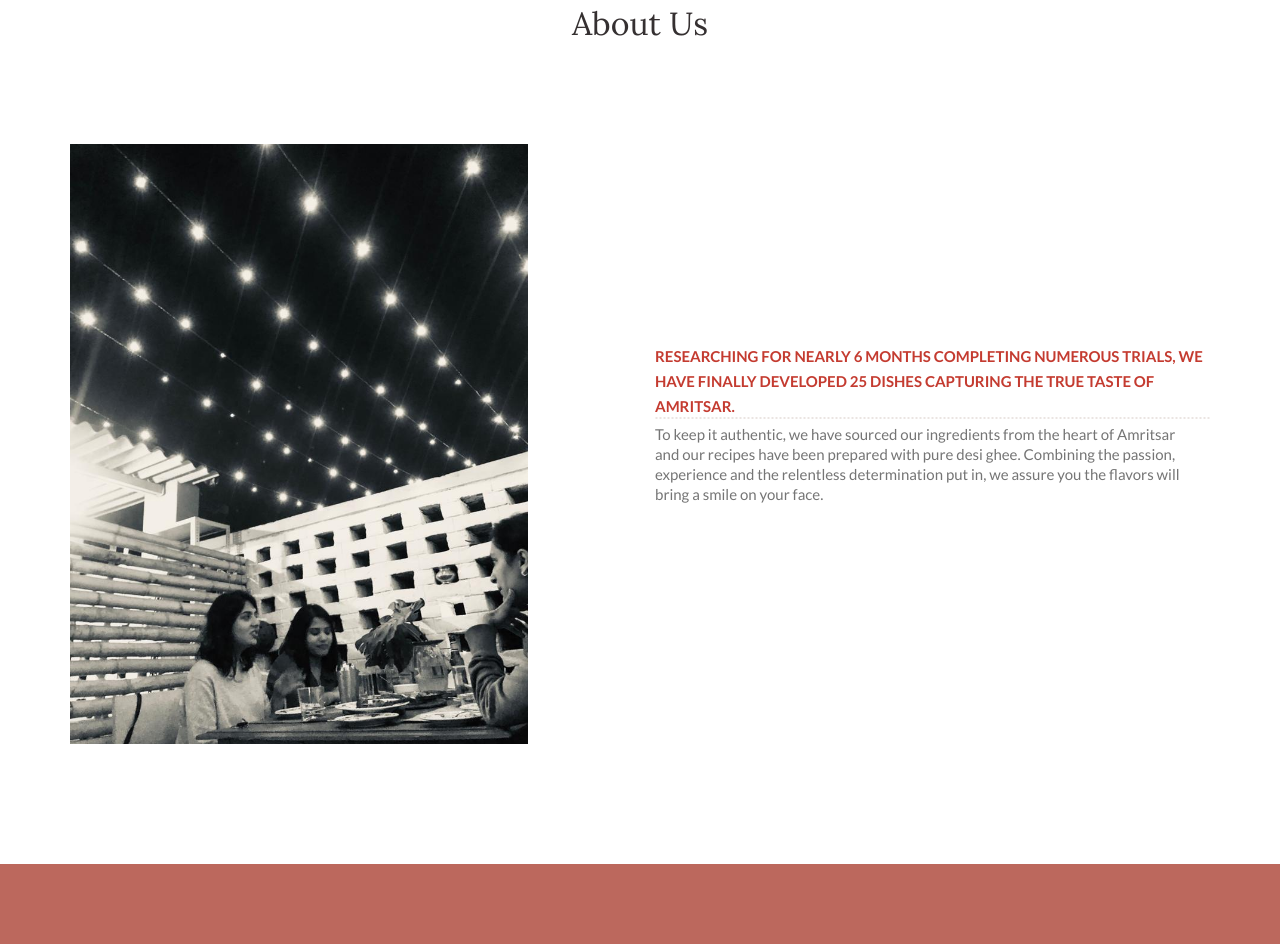
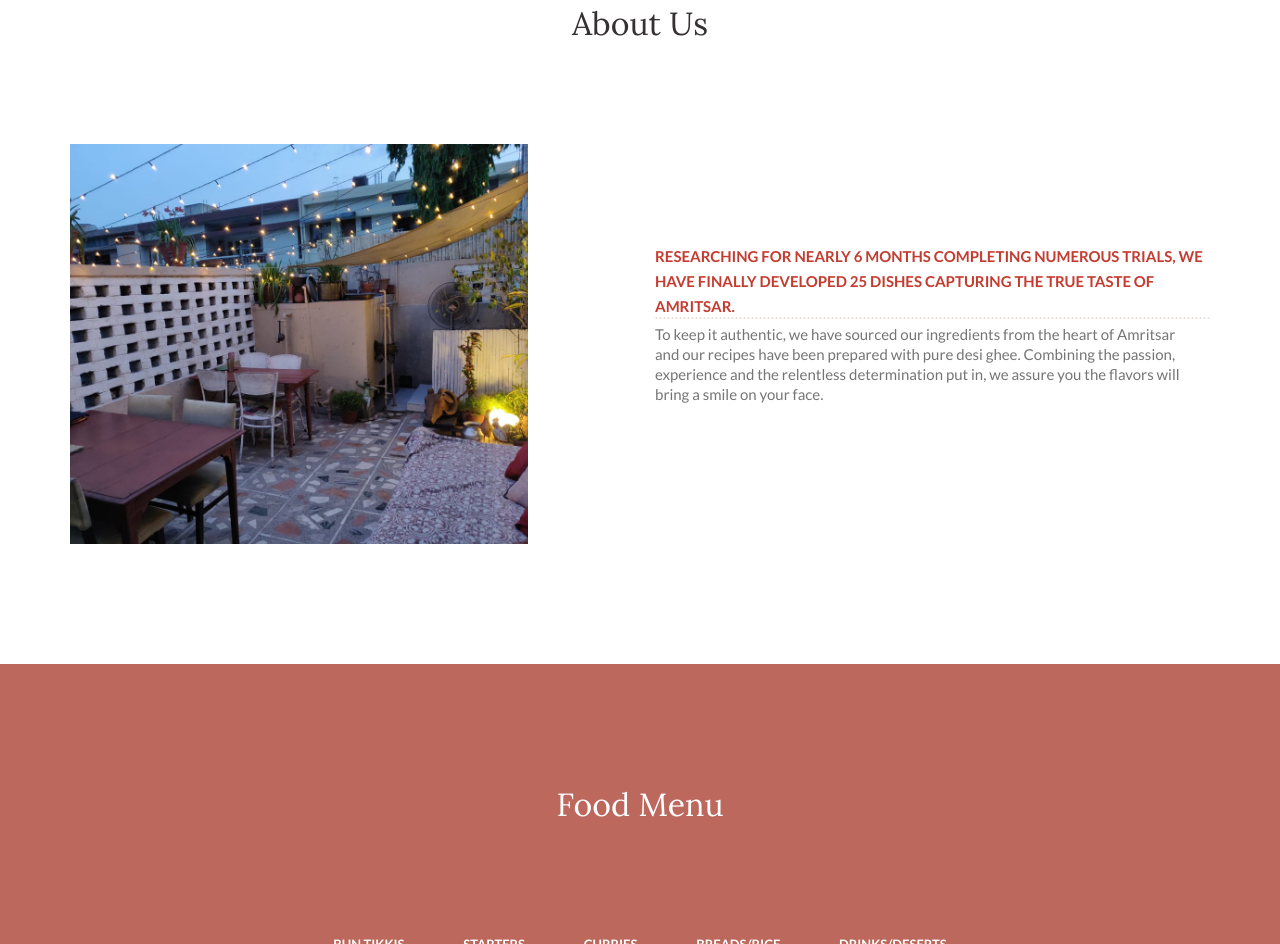
Before and after one commit to nukex1122/dinetist-site-2, a plain HTML site: page index04b9.html in a window 1280 px wide. Shown: the part 917-1861 px from the top of the page. Drawn offline with Linux system fonts and the light colour scheme; some packages are replaced by stand-ins of ours; a web font is replaced by a local one.

Commit message:
image change

```diff
--- a/index04b9.html
+++ b/index04b9.html
@@ -176,9 +176,9 @@
                <!--Row-->
                <div class="row vertical-align">
                   <div class="col-md-5 col-sm-5 ">
-                     <div class="block-img " style="height:600px">
+                     <div class="block-img " style="height:400px">
                         <div class="background-img">
-                           <img src="img/14.jpg" alt="">
+                           <img src="img/14.jpeg" alt="">
                         </div>
                      </div>
                   </div>
```
Also changed, not shown: img/14.jpeg (added).
